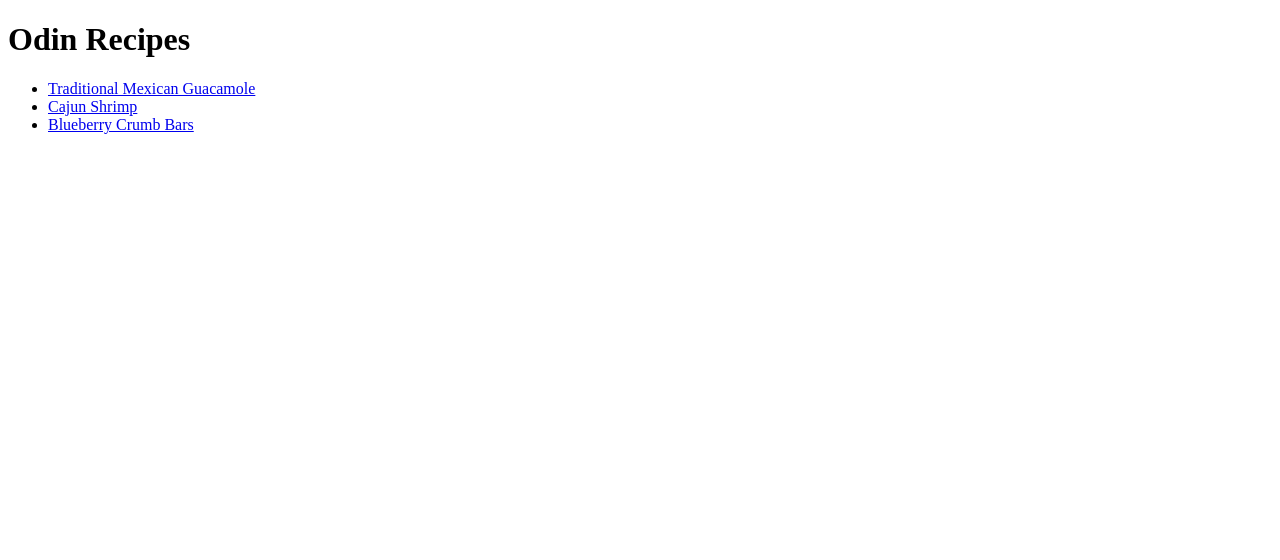
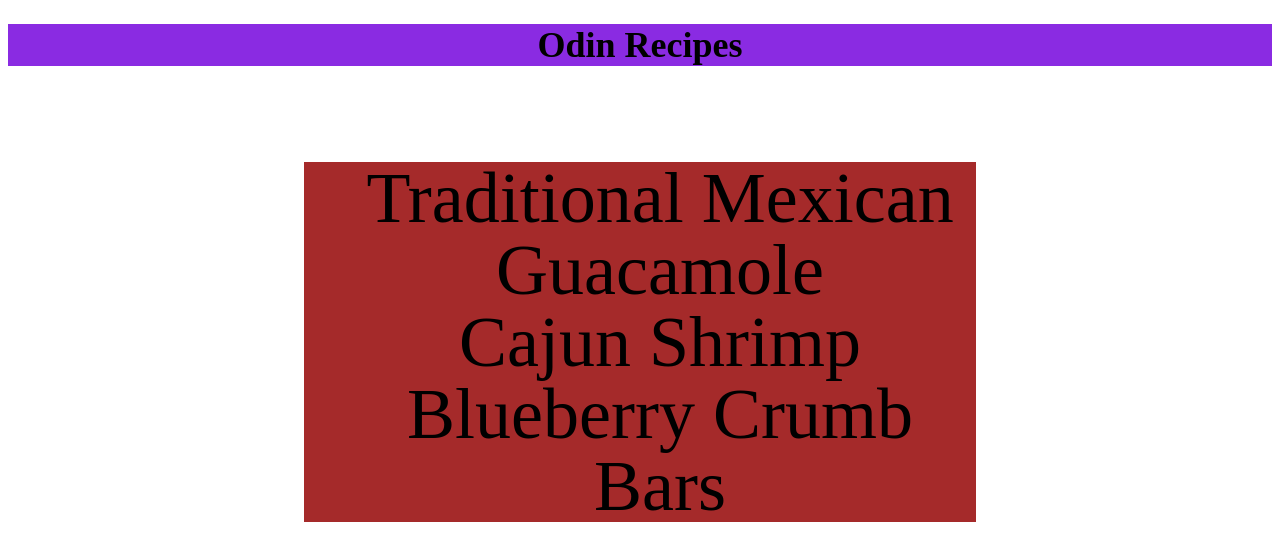
Before and after one commit to GautierDavid/odin-recipes, a plain HTML site: page index.html in a window 1280 px wide. Drawn offline with Linux system fonts and the light colour scheme.

Commit message:
Ajout de css pour stylisé le projet de recette

```diff
--- a/index.html
+++ b/index.html
@@ -5,10 +5,11 @@
     <meta http-equiv="X-UA-Compatible" content="IE=edge">
     <meta name="viewport" content="width=device-width, initial-scale=1.0">
     <title>Odin Recipes</title>
+    <link rel="stylesheet" href="style.css">
 </head>
 <body>
     <h1>Odin Recipes</h1>
-    <ul>
+    <ul class="list-index">
         <li><a href="recipes/Traditional-Mexican-Guacamole.html">Traditional Mexican Guacamole</a></li>
         <li><a href="recipes/cajun-shrimp.html">Cajun Shrimp</a></li>
         <li><a href="recipes/Blueberry-Crumb-Bars.html">Blueberry Crumb Bars</a></li>
--- /dev/null
+++ b/style.css
@@ -0,0 +1,30 @@
+* {
+    text-align: center;
+    font-size: 1.5rem;
+}
+
+h1, h2 {
+    text-align: center;
+    margin-block: 1rem 4rem;
+    background-color: blueviolet
+}
+
+.list-index {
+    width: 50%;
+    margin-inline: auto;
+    text-align: center;
+    list-style-type: none;
+    background-color: brown;
+}
+
+.ingredient li, .steps li {
+    text-align: start;
+}
+
+
+a{
+    text-decoration: none;
+    color: black;
+    font-size: 3rem;
+    line-height: 3rem;
+}
```
Also changed, not shown: recipes/Blueberry-Crumb-Bars.html (+3 -2 lines), recipes/Traditional-Mexican-Guacamole.html (+3 -2 lines), recipes/cajun-shrimp.html (+3 -2 lines).
